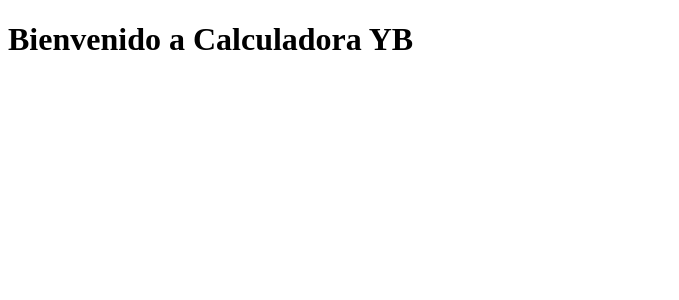
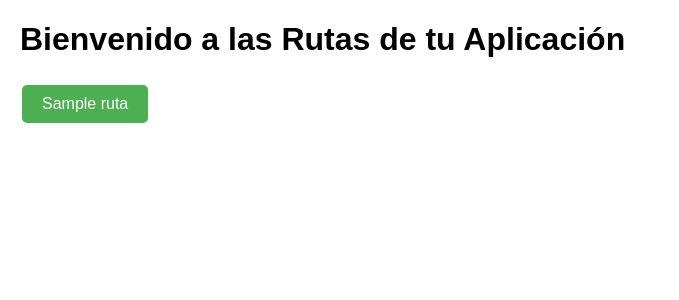
Before and after one commit to DXI-CODE/Metodos, a Flask app: template metodos-numericos/templates/principal/inicio.html in a window 1280 px wide. Shown: the top 300 px of the page, without its empty margins (0-679 px from the left). Run offline with Flask 3, Linux system fonts and the light colour scheme; the template is opened without the code that fills it: most values are stand-ins (such as "Sample title", 1, 10 or a date in 2020).

Commit message:
Definicion de archivo inicio.html con las rutas cargadas de forma dinamica

```diff
--- a/metodos-numericos/app.py
+++ b/metodos-numericos/app.py
@@ -13,7 +13,13 @@ app.config['SEND_FILE_MAX_AGE_DEFAULT'] = 0
 
 @app.route('/')
 def home():
-    return render_template('principal/inicio.html')   ##SI REQUIEREN PROBAR SUS METODOS CAMBIEN EL NOMBRE DE LA RUTA
+    rutas_get = [
+        {"nombre": "Serie de Taylor", "url": "/serie-taylor"},
+        {"nombre": "Serie de McLaren", "url": "/serie-mclaren"},
+        {"nombre": "Matriz Inversa", "url": "/matriz-inversa"},
+        # AQUI AGREGUEN SUS RUTAS PARA SUS METODOS
+    ]
+    return render_template('principal/inicio.html')
 
 ##______________________________________________
 
--- a/metodos-numericos/templates/principal/inicio.html
+++ b/metodos-numericos/templates/principal/inicio.html
@@ -3,9 +3,37 @@
 <head>
     <meta charset="UTF-8">
     <meta name="viewport" content="width=device-width, initial-scale=1.0">
-    <title>Calculadora YB</title>
+    <title>Página de Inicio</title>
+    <style>
+        body {
+            font-family: Arial, sans-serif;
+            margin: 20px;
+        }
+        .btn {
+            background-color: #4CAF50; /* Color verde */
+            border: none;
+            color: white;
+            padding: 10px 20px;
+            text-align: center;
+            text-decoration: none;
+            display: inline-block;
+            font-size: 16px;
+            margin: 5px 2px;
+            cursor: pointer;
+            border-radius: 5px;
+        }
+        .btn:hover {
+            background-color: #45a049;
+        }
+    </style>
 </head>
 <body>
-    <h1>Bienvenido a Calculadora YB</h1>
+    <h1>Bienvenido a las Rutas de tu Aplicación</h1>
+
+    <div>
+        {% for ruta in rutas %}
+            <a href="{{ ruta.url }}" class="btn">{{ ruta.nombre }}</a>
+        {% endfor %}
+    </div>
 </body>
 </html>
```
